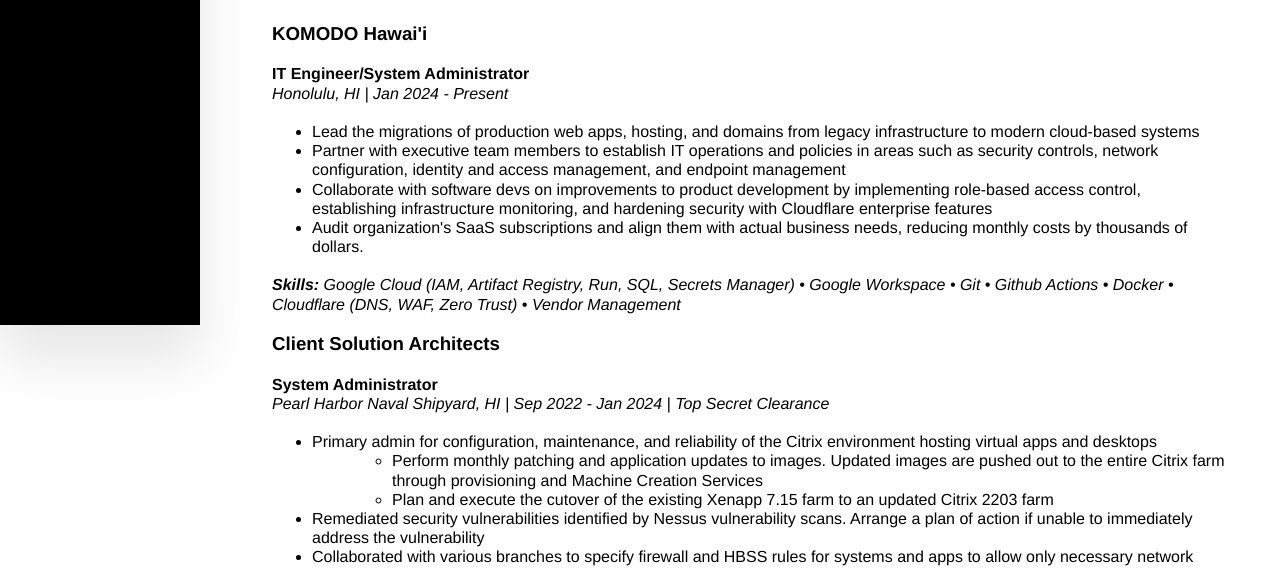
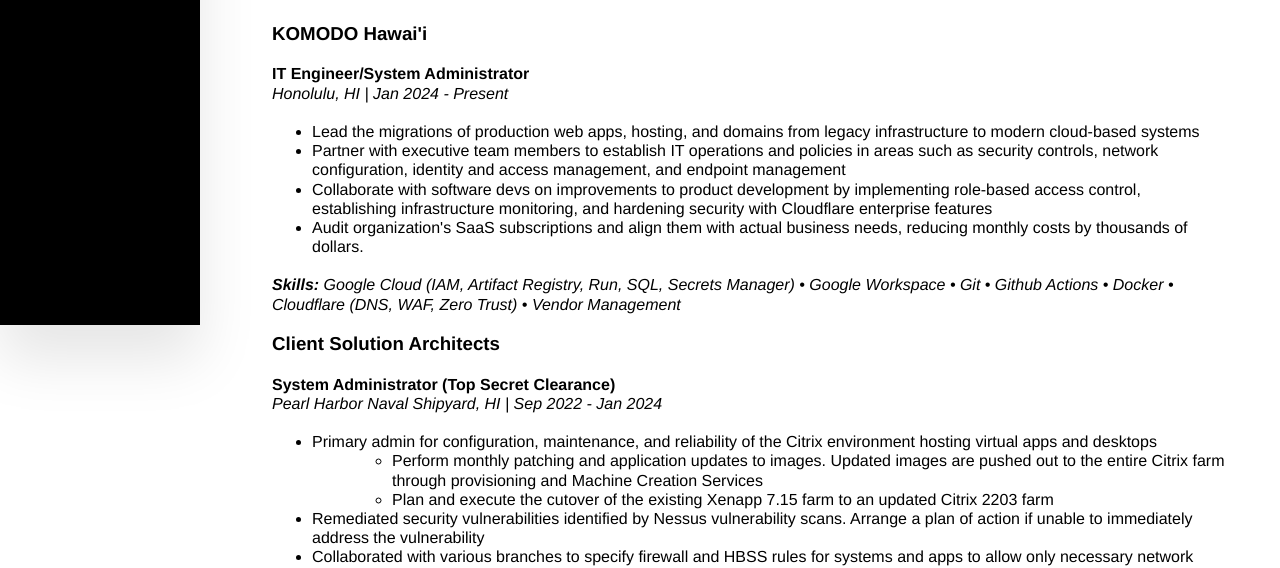
Before and after one commit to andrewperlas/gcp-resume, a plain HTML site: page web/index.html in a window 1280 px wide. Shown: the part 475-1043 px from the top of the page. Drawn offline with Linux system fonts and the light colour scheme.

Commit message:
update: placement of ts clearance in resume

```diff
--- a/web/index.html
+++ b/web/index.html
@@ -79,8 +79,8 @@
 
             <br>
 
-            <h4>System Administrator</h4>
-            <p>Pearl Harbor Naval Shipyard, HI | Sep 2022 - Jan 2024 | Top Secret Clearance</p>
+            <h4>System Administrator (Top Secret Clearance)</h4>
+            <p>Pearl Harbor Naval Shipyard, HI | Sep 2022 - Jan 2024</p>
             <br>
             <ul>
                 <li>Primary admin for configuration, maintenance, and reliability of the Citrix environment hosting
```
Also changed, not shown: 1 other file.
